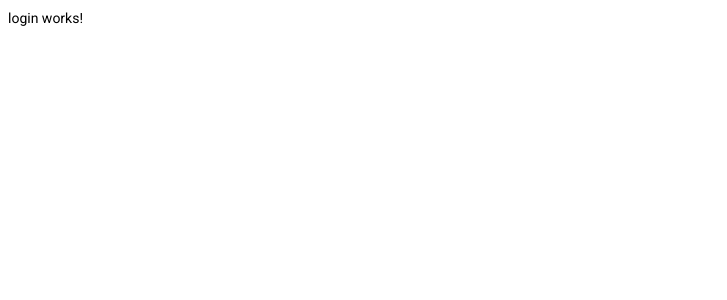
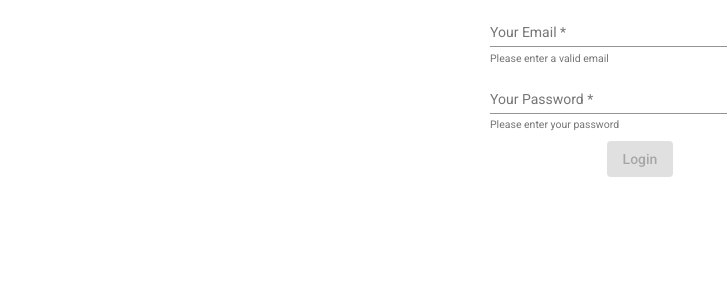
Before and after one commit to TooManyJoses/ngfitness-tracker, an Angular app: page /login in a window 1280 px wide. Shown: the top 300 px of the page, without its empty margins (0-727 px from the left). Built offline with nearby package versions, Linux system fonts and the light colour scheme.

Commit message:
made quick login component

```diff
--- a/src/app/app.module.ts
+++ b/src/app/app.module.ts
@@ -2,7 +2,7 @@ import { NgModule } from '@angular/core';
 import { BrowserModule } from '@angular/platform-browser';
 import { FlexLayoutModule } from '@angular/flex-layout'
 import { AppRoutingModule } from './app-routing.module';
-import { FormsModule } from '@angular/forms';
+import { FormsModule, ReactiveFormsModule } from '@angular/forms';
 import { AppComponent } from './app.component';
 import { BrowserAnimationsModule } from '@angular/platform-browser/animations';
 import { MaterialModule } from './material.module';
@@ -32,6 +32,7 @@ import { WelcomeComponent } from './welcome/welcome.component';
     MaterialModule,
     FlexLayoutModule,
     FormsModule,
+    ReactiveFormsModule,
   ],
   providers: [],
   bootstrap: [AppComponent]
--- a/src/app/auth/login/login.component.css
+++ b/src/app/auth/login/login.component.css
@@ -0,0 +1,3 @@
+mat-form-field {
+  width: 300px;
+}
--- a/src/app/auth/login/login.component.html
+++ b/src/app/auth/login/login.component.html
@@ -1 +1,32 @@
-<p>login works!</p>
+<section>
+  <form
+    fxLayout="column"
+    fxLayoutAlign="center center"
+    fxLayoutGap="10px"
+    #f="ngForm"
+    (ngSubmit)="onSubmit(f)"
+    [formGroup]="loginForm"
+  >
+    <mat-form-field>
+      <input
+        type ="email"
+        matInput
+        placeholder="Your Email"
+        formControlName="email"
+      >
+      <mat-hint>Please enter a valid email</mat-hint>
+      <mat-error>Invalid or missing email</mat-error>
+    </mat-form-field>
+    <mat-form-field>
+      <input
+        type ="password"
+        matInput
+        placeholder="Your Password"
+        formControlName="password"
+      >
+      <mat-hint>Please enter your password</mat-hint>
+      <mat-error>Invalid or missing password</mat-error>
+    </mat-form-field>
+    <button type="submit" mat-raised-button color="primary" [disabled]="loginForm.invalid">Login</button>
+  </form>
+</section>
--- a/src/app/auth/login/login.component.ts
+++ b/src/app/auth/login/login.component.ts
@@ -1,4 +1,5 @@
 import { Component, OnInit } from '@angular/core';
+import { Form, FormControl, FormGroup, Validators } from '@angular/forms';
 
 @Component({
   selector: 'app-login',
@@ -6,10 +7,17 @@ import { Component, OnInit } from '@angular/core';
   styleUrls: ['./login.component.css']
 })
 export class LoginComponent implements OnInit {
+  loginForm: FormGroup = new FormGroup({
+    email: new FormControl('', { validators: [Validators.required, Validators.email]}),
+    password: new FormControl('', { validators : [Validators.required]}),
+  })
 
   constructor() { }
 
   ngOnInit(): void {
   }
 
+  onSubmit(form: Form) {
+    console.log(form)
+  }
 }
```
